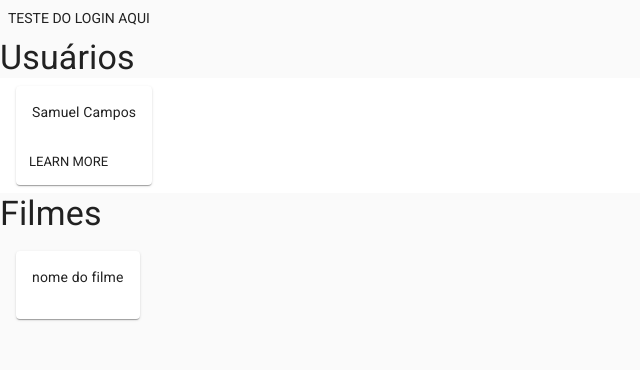
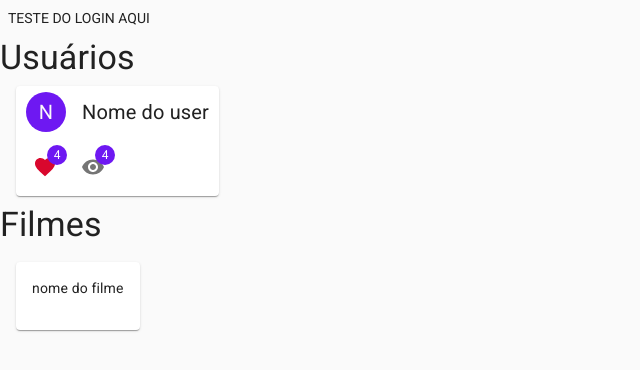
Before and after one commit to eugeogeo/pipoca, a React (Create React App) app: page / in a window 1280 px wide. Shown: the top 370 px of the page, without its empty margins (0-640 px from the left). Built offline with nearby package versions, Linux system fonts and the light colour scheme; no server answers.

Commit message:
card estilizado

```diff
--- a/package.json
+++ b/package.json
@@ -4,6 +4,7 @@
   "private": true,
   "dependencies": {
     "@material-ui/core": "^4.11.0",
+    "@material-ui/icons": "^4.9.1",
     "cra-template": "1.0.3",
     "dotenv": "^8.2.0",
     "firebase": "^7.20.0",
--- a/src/assets/styles/stylesObject.js
+++ b/src/assets/styles/stylesObject.js
@@ -8,15 +8,18 @@ export const stylesObject = makeStyles((theme) => ({
     display: 'flex',
     flexDirection: 'row',
     padding: 0,
-    backgroundColor: theme.palette.background.paper,
   },
  	userListItem: {
  		width: 'fit-content'
  	},
  	userCard: {
- 		width: 'max-content'
+ 		width: 'max-content',
+ 	},
+	userAvatar: {
+ 		backgroundColor: theme.palette.secondary.main
  	},
  	gridChipGenero: {
  		margin: '0px'
- 	}
+ 	},
+
 }))
--- a/src/components/Usuarios/index.js
+++ b/src/components/Usuarios/index.js
@@ -1,14 +1,20 @@
 import React from 'react';
 import {
+  Avatar,
+  Badge,
   Button,
+  ButtonGroup,
   Card,
+  CardActions,
   CardContent,
-  CardActions,
+  CardHeader,
+  IconButton,
   List,
   ListItem,
   Typography,
 } from '@material-ui/core'
 import { stylesObject } from '../../assets/styles/stylesObject.js'
+import { Favorite, Visibility } from '@material-ui/icons'
 
 export default function Usuarios() {
   const classes = stylesObject()
@@ -17,14 +23,34 @@ export default function Usuarios() {
     <List className={classes.flexList}>
       <ListItem className={classes.userListItem}>
         <Card className={classes.userCard}>
-          <CardContent>
-            <Typography variant="outline">
-              Samuel Campos
-            </Typography>
+          <CardHeader
+            style={{padding: '6px 10px'}}
+            avatar={
+              <Avatar aria-label="recipe" className={classes.userAvatar}>
+                N
+              </Avatar>
+            }
+            // action={
+            //   <IconButton aria-label="settings">
+            //     <MoreVertIcon />
+            //   </IconButton>
+            // }
+            title={
+              <Typography variant="h6">Nome do user</Typography>
+            }
+          />
+          <CardContent style={{padding: '5px'}}>
+            <IconButton aria-label="cart">
+              <Badge badgeContent={4} color="secondary">
+                <Favorite color="error"/>
+              </Badge>
+            </IconButton>
+            <IconButton aria-label="cart">
+              <Badge badgeContent={4} color="secondary">
+                <Visibility />
+              </Badge>
+            </IconButton>
           </CardContent>
-          <CardActions>
-            <Button size="small">Learn More</Button>
-          </CardActions>
         </Card>
       </ListItem>
     </List>
```
Also changed, not shown: 1 other file (tests, documents, lock files or other folders).
